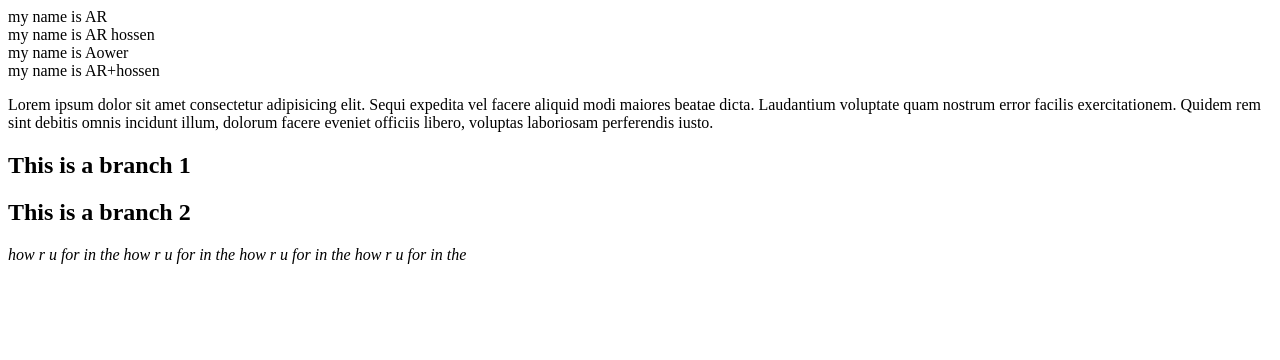
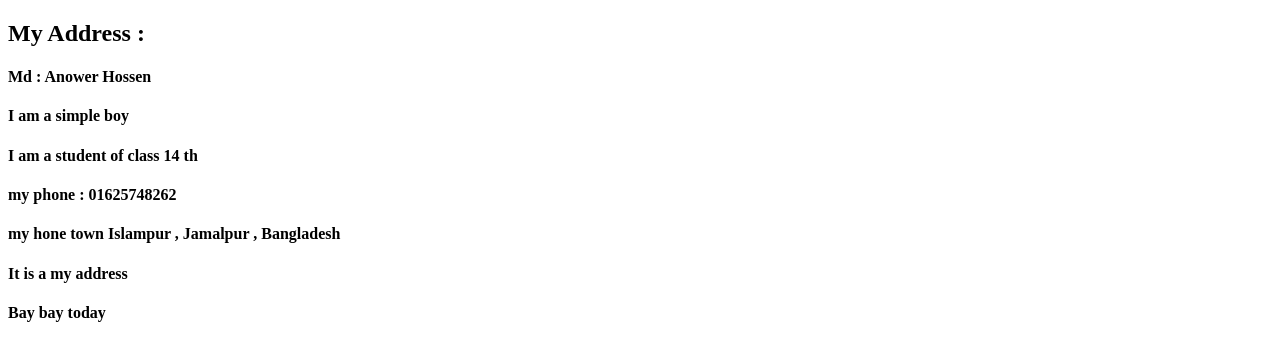
Before and after one commit to Raju-ahmmed005/My-first-branch-Merge, a plain HTML site: page index.html in a window 1280 px wide. Drawn offline with Linux system fonts and the light colour scheme.

Commit message:
This is my CV

```diff
--- a/index.html
+++ b/index.html
@@ -6,17 +6,14 @@
     <title>Document</title>
 </head>
 <body>
-    <div>my name is AR</div>
-    <div>my name is AR hossen</div>
-    <div>my name is Aower </div>
-    <div>my name is AR+hossen</div>
+ <h2>My Address :</h2>
+ <h4>Md : Anower Hossen </h4>
+ <h4> I am a simple boy  </h4>
+ <h4>I am a student of class 14 th </h4>
+ <h4>my phone : 01625748262 </h4>
+ <h4> my hone town Islampur , Jamalpur , Bangladesh </h4>
+ <h4>It is a my address </h4>
+ <h4>Bay bay today </h4>
 
-    <p>Lorem ipsum dolor sit amet consectetur adipisicing elit. Sequi expedita vel facere aliquid modi maiores beatae dicta. Laudantium voluptate quam nostrum error facilis exercitationem. Quidem rem sint debitis omnis incidunt illum, dolorum facere eveniet officiis libero, voluptas laboriosam perferendis iusto.</p>
-    <h2>This is a branch 1</h2>
-    <h2>This is a branch 2</h2>
- <i>how r u for in the </i>
- <i>how r u for in the </i>
- <i>how r u for in the </i>
- <i>how r u for in the </i>
 </body>
 </html>
```
